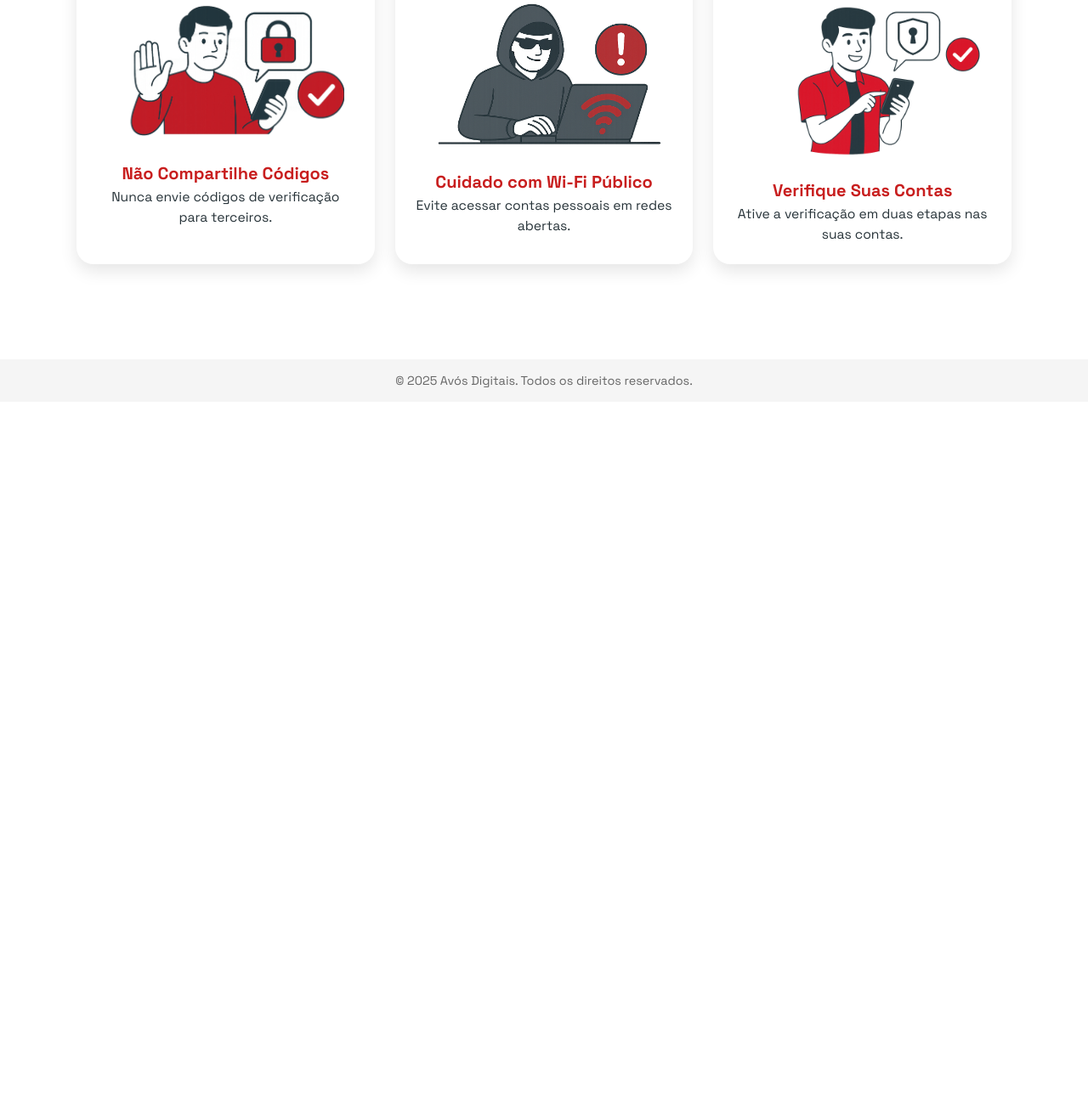
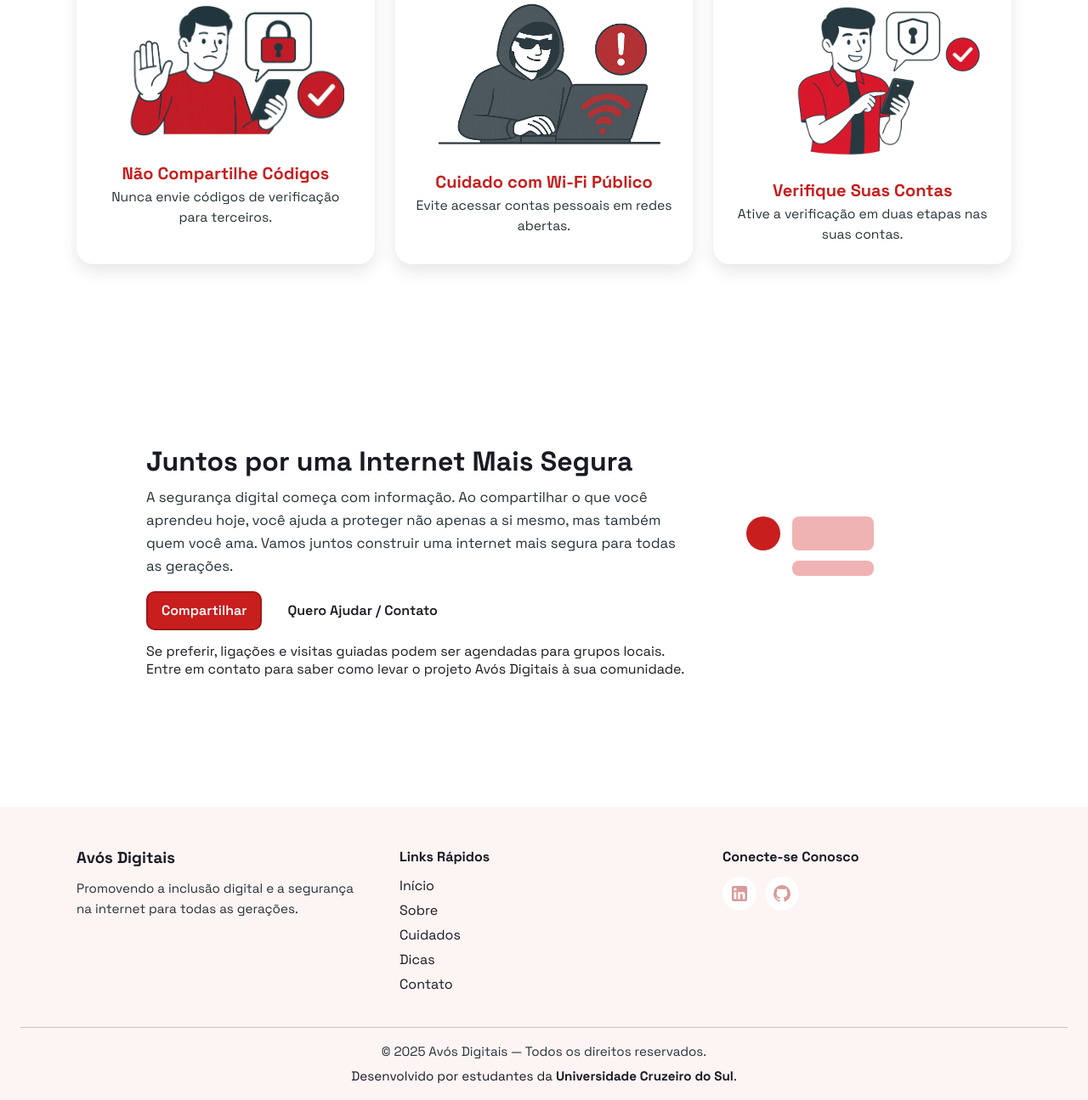
Before and after one commit to Gabrieodev/Avos-digitais, a plain HTML site: page index.html in a window 1280 px wide. Shown: the part 3903-5198 px from the top of the page at 85% size. Before the commit the page ends 4376 px from the top, so only its background shows below. Drawn offline with Linux system fonts and the light colour scheme.

Commit message:
finish project style

```diff
--- a/css/style.css
+++ b/css/style.css
@@ -584,14 +584,148 @@ main {
   line-height: 1.5;
 }
 
-/* ===== CONTACT SECTION ===== */
+/* ===== CLOSING SECTION ===== */
+.closing-section {
+  padding: 3.5rem 1rem;
+  }
 
+.closing-section .container {
+  max-width: 1000px;
+  margin-top: 60px;
+  display: grid;
+  grid-template-columns: 1fr 260px;
+  gap: 2rem;
+  align-items: center;
+  }
+
+.title {
+  font-size: 2rem;
+  margin: 0 0 0.6rem 0;
+  color: var(--primary-text-color);
+  }
+
+.lead {
+  font-size: 1.05rem;
+  line-height: 1.6;
+  color: var(--secondary-text-color);
+  margin: 0 0 1rem 0;
+  }
+
+.actions {
+  display: flex;
+  gap: 0.75rem;
+  margin-bottom: 0.9rem;
+  }
+
+.btn {
+  display: inline-flex;
+  align-items: center;
+  justify-content: center;
+  padding: 0.65rem 1rem;
+  border-radius: 10px;
+  text-decoration: none;
+  font-weight: 600;
+  border: 2px solid transparent;
+  }
+
+.btn.primary {
+  background: var(--primary-color);
+  color: var(--white-color);
+  border: 2px solid var(--primary-border);
+  }
 
 /* ===== FOOTER ===== */
-footer {
+.footer {
+  background-color: rgba(240, 179, 179, 0.15);
+  color: var(--primary-text-color);
+  padding: 3rem 1.5rem 1rem;
+  margin-top: 3rem;
+}
+
+.footer-container {
+  max-width: 1100px;
+  margin: 0 auto;
+  display: grid;
+  grid-template-columns: repeat(auto-fit, minmax(250px, 1fr));
+  gap: 2.5rem;
+}
+
+.footer-bottom {
   text-align: center;
-  padding: 1rem;
-  background-color: #f5f5f5;
+  margin-top: 2rem;
+  padding-top: 1rem;
   font-size: 0.9rem;
-  color: #666;
+  color: var(--secondary-text-color);
+  border-top: 1px solid rgba(0,0,0,0.2);
 }
+
+.footer-bottom .credit {
+  color: var(--primary-text-color);
+  margin-top: 0.3rem;
+}
+
+.footer h3,
+.footer h4 {
+  color: var(--primary-text-color);
+  margin-bottom: 0.8rem;
+}
+
+.footer p {
+  color: var(--secondary-text-color);
+  line-height: 1.6;
+  font-size: 0.95rem;
+}
+
+.footer-links ul {
+  list-style: none;
+  padding: 0;
+  margin: 0;
+}
+
+.footer-links li {
+  margin-bottom: 0.5rem;
+}
+
+.footer-links a {
+  color: var(--primary-text-color);
+  text-decoration: none;
+  transition: color 0.3s ease;
+}
+
+.footer-links a:hover {
+  color: var(--alert-color);
+}
+
+.footer-social .social-icons {
+  display: flex;
+  gap: 0.6rem;
+  margin-top: 0.5rem;
+}
+
+.footer-social .icon {
+  display: inline-flex;
+  align-items: center;
+  justify-content: center;
+  background: var(--white-color);
+  width: 40px;
+  height: 40px;
+  border-radius: 50%;
+  text-decoration: none;
+  transition: all 0.3s ease;
+  overflow: hidden;
+}
+
+.footer-social .icon img {
+  width: 60%;
+  height: 60%;
+  object-fit: contain;
+  display: block;
+}
+
+.footer-social .icon:hover {
+  background: var(--primary-color);
+}
+
+.footer-social .icon:hover img {
+  filter: brightness(0) invert(1);
+}
--- a/index.html
+++ b/index.html
@@ -269,11 +269,77 @@
         </div>
       </section>
 
+      <section id="closing-section" class="closing-section">
+        <div class="container">
+          <div class="content">
+            <h2 class="title">Juntos por uma Internet Mais Segura</h2>
+            <p class="lead">A segurança digital começa com informação. Ao compartilhar o que você aprendeu hoje, você ajuda a proteger não apenas a si mesmo, mas também quem você ama. Vamos juntos construir uma internet mais segura para todas as gerações.</p>
+
+
+            <div class="actions">
+            <a href="#" class="btn primary" id="shareBtn" aria-label="Compartilhar">Compartilhar</a>
+            <a href="#contato" class="btn outline" id="contactBtn">Quero Ajudar / Contato</a>
+            </div>
+
+
+            <p class="small">Se preferir, ligações e visitas guiadas podem ser agendadas para grupos locais. Entre em contato para saber como levar o projeto Avós Digitais à sua comunidade.</p>
+            </div>
+
+
+            <div class="illustration" aria-hidden="true">
+            <svg width="220" height="160" viewBox="0 0 220 160" fill="none" xmlns="http://www.w3.org/2000/svg">
+            <rect x="0" y="0" width="220" height="160" rx="12" fill="var(--white-color)"/>
+            <g transform="translate(22,22)">
+            <circle cx="28" cy="28" r="20" fill="var(--primary-color)" />
+            <rect x="62" y="8" width="96" height="40" rx="8" fill="var(--secondary-color)" />
+            <rect x="62" y="60" width="96" height="18" rx="8" fill="var(--secondary-color)" />
+            </g>
+            </svg>
+          </div>
+        </div>
+      </section>
+
     </main>
 
-    <footer>
-      <p>&copy; 2025 Avós Digitais. Todos os direitos reservados.</p>
-    </footer>
+   <footer class="footer">
+      <div class="footer-container">
+        <div class="footer-brand">
+          <h3>Avós Digitais</h3>
+          <p>Promovendo a inclusão digital e a segurança na internet para todas as gerações.</p>
+        </div>
+
+        <div class="footer-links">
+          <h4>Links Rápidos</h4>
+          <ul>
+            <li><a href="#inicio">Início</a></li>
+            <li><a href="#flashcards">Sobre</a></li>
+            <li><a href="#alertas">Cuidados</a></li>
+            <li><a href="#dicas">Dicas</a></li>
+            <li><a href="#contato">Contato</a></li>
+          </ul>
+        </div>
+
+        <div class="footer-social">
+          <h4>Conecte-se Conosco</h4>
+          <div class="social-icons">
+            <a href="#" aria-label="Linkedin" class="icon">
+              <img src="assets/icons/linkedin.svg" alt="Linkedin">
+            </a>
+            <a href="#" aria-label="GitHub" class="icon">
+              <img src="assets/icons/github.svg" alt="Github">
+            </a>
+          </div>
+        </div>
+      </div>
+
+      <div class="footer-bottom">
+        <p>© 2025 Avós Digitais — Todos os direitos reservados.</p>
+        <p class="credit">Desenvolvido por estudantes da <strong>Universidade Cruzeiro do Sul</strong>.</p>
+      </div>
+  </footer>
+
+  <script src="js/main.js"></script>
 
 </body>
+
 </html>
--- a/js/main.js
+++ b/js/main.js
@@ -0,0 +1,22 @@
+const shareBtn = document.getElementById('shareBtn');
+if (shareBtn) {
+shareBtn.addEventListener('click', (e) => {
+e.preventDefault();
+const shareData = {
+title: 'Avós Digitais - Segurança na Internet',
+text: 'Vamos juntos construir uma internet mais segura para todas as gerações. Conheça o Avós Digitais!',
+url: window.location.href
+};
+
+
+if (navigator.share) {
+navigator.share(shareData).catch(() => {});
+} else {
+navigator.clipboard?.writeText(window.location.href).then(() => {
+alert('Link copiado para a área de transferência!');
+}).catch(() => {
+window.location.href = window.location.href;
+});
+}
+});
+}
```
Also changed, not shown: assets/icons/github.svg (added), assets/icons/linkedin.svg (added).
